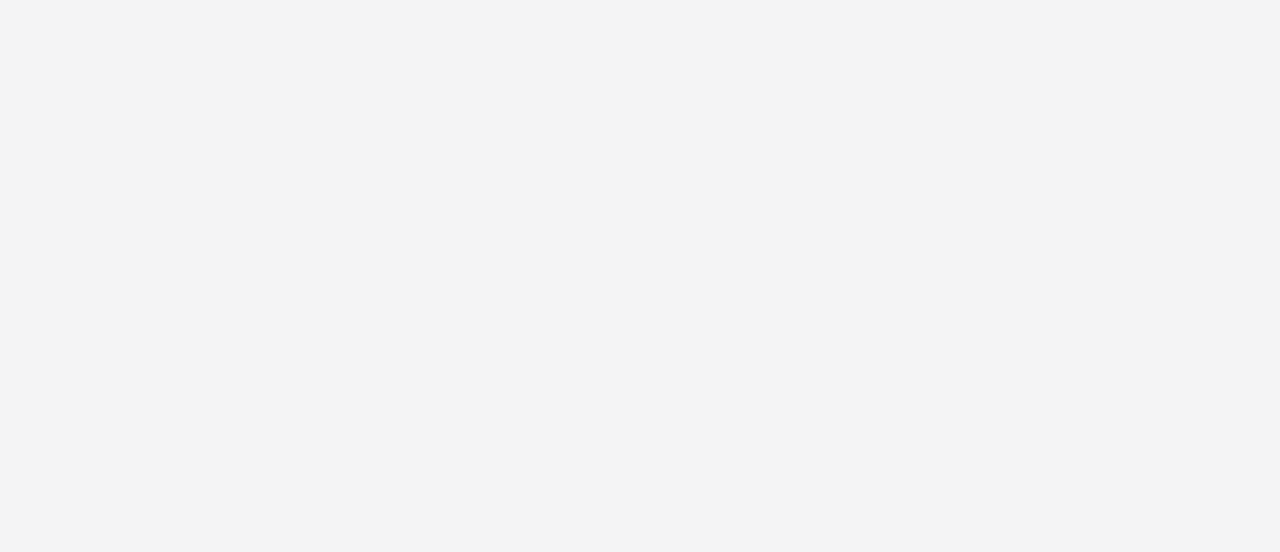
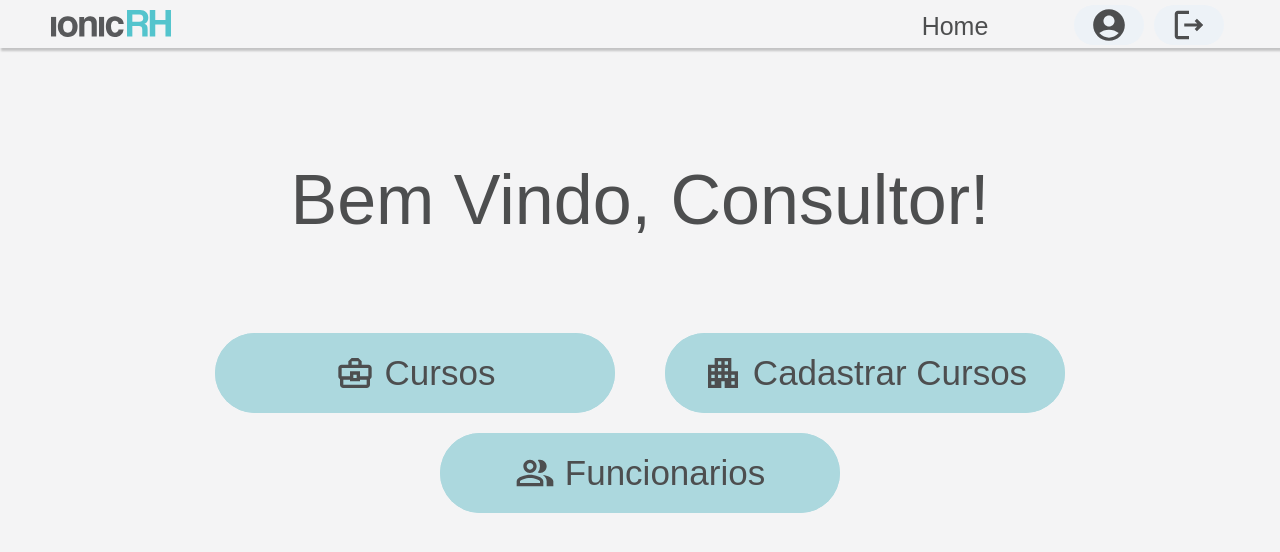
Before and after one commit to excalibur-coders/IONICRH, a React (Create React App) app in the folder ionic_rh_front/: page /Consultor_home in a window 1280 px wide. Before the commit this address had no page. Shown: the top 552 px of the page. Built offline with nearby package versions, Linux system fonts and the light colour scheme.

Commit message:
Consultor home criação

```diff
--- a/ionic_rh_front/src/components/Consultor_nav/index.tsx
+++ b/ionic_rh_front/src/components/Consultor_nav/index.tsx
@@ -14,16 +14,16 @@ function Consultor_nav() {
   const { signOut } = useContext(AuthContext);
   return (
     <S.Navbar>
-      <a href="/Colab_home">
+      <a href="/Consultor_home">
         <img src={logo} />
       </a>
       <S.Navlist>
         <ul className={`nav_menu ${isOpen && 'open'}`}>
           <li className="nav_item">
-            <a href="/Colab_home">Home</a>
+            <a href="/Consultor_home">Home</a>
           </li>
           <li className="nav_item0">
-            <a href="/Colab_user">Perfil</a>
+            <a href="/Consultor_user">Perfil</a>
           </li>
           <li className="nav_item0">
             <a href="">Sair</a>
@@ -44,7 +44,7 @@ function Consultor_nav() {
             as={MdAccountCircle}
             color={theme.colors.font}
             onClick={() => {
-              navigate('/Colab_user');
+              navigate('/Consultor_user');
             }}
           />
           <Button
--- a/ionic_rh_front/src/components/Consultor_nav/styles.ts
+++ b/ionic_rh_front/src/components/Consultor_nav/styles.ts
@@ -11,7 +11,7 @@ export const Navbar = styled.nav`
   box-shadow: 2px 2px 2px 1px rgba(0, 0, 0, 0.2);
   position: fixed;
   display: flex;
-  margin-top: 0;
+  top: 0px;
   justify-content: space-around;
 
   *::before {
--- /dev/null
+++ b/ionic_rh_front/src/pages/Consultor_Home/index.tsx
@@ -0,0 +1,71 @@
+import Consultor_nav from 'components/Consultor_nav';
+import * as React from 'react';
+import * as S from './styles';
+import {
+  MdOutlineBusinessCenter,
+  MdOutlinePeopleAlt,
+  MdOutlineApartment,
+  MdSchema,
+} from 'react-icons/md';
+import { Link } from 'react-router-dom';
+
+function Consultor_Home() {
+  return (
+    <>
+      <S.Container>
+        <header>
+          <Consultor_nav />
+        </header>
+        <main>
+          <div className="welcome">
+            <h1>Bem Vindo, Consultor!</h1>
+          </div>
+          <div className="listar">
+            <div className="botoes">
+              <div className="left">
+                <ul>
+                  <li>
+                    <a>
+                      <Link to={'/Consultor'}>
+                        <span className="icon">
+                          <MdOutlineBusinessCenter size="40px" />
+                        </span>
+                        <span className="tittle">Cursos</span>
+                      </Link>
+                    </a>
+                  </li>
+                  <li>
+                    <a>
+                      <Link to={'/Curso_cadastro'}>
+                        <span className="icon">
+                          <MdOutlineApartment size="40px" />
+                        </span>
+                        <span className="tittle">Cadastrar Cursos</span>
+                      </Link>
+                    </a>
+                  </li>
+                </ul>
+              </div>
+              <div className="right">
+                <ul>
+                  <li>
+                    <a>
+                      <Link to={'/Consultor_funcionarios'}>
+                        <span className="icon">
+                          <MdOutlinePeopleAlt size="40px" />
+                        </span>
+                        <span className="tittle">Funcionarios</span>
+                      </Link>
+                    </a>
+                  </li>
+                </ul>
+              </div>
+            </div>
+          </div>
+        </main>
+      </S.Container>
+    </>
+  );
+}
+
+export default Consultor_Home;
--- /dev/null
+++ b/ionic_rh_front/src/pages/Consultor_Home/styles.ts
@@ -0,0 +1,114 @@
+import styled from '@emotion/styled';
+import { Flex, Box } from '@chakra-ui/react';
+import { theme } from 'theme';
+
+export const Container = styled.div`
+  font-family: ${theme.fonts.body};
+  main {
+    margin-top: 3rem;
+    display: flex;
+    flex-direction: column;
+    justify-content: center;
+    align-items: center;
+    color: ${theme.colors.font};
+
+    .welcome {
+      display: flex;
+      padding-top: 100px;
+      flex-direction: column;
+      align-items: center;
+      justify-content: center;
+      text-align: center;
+      h1 {
+        font-size: 70px;
+      }
+      h2 {
+        font-size: 50px;
+      }
+    }
+
+    .listar {
+      margin-top: 35px;
+      display: flex;
+      flex-direction: column;
+      align-items: center;
+
+      a {
+        display: flex;
+        align-items: center;
+        font-size: 50px;
+        gap: 10px;
+      }
+
+      li {
+        list-style: none;
+      }
+
+      .botoes {
+        margin-top: 35px;
+        display: flex;
+        flex-direction: column;
+        align-items: center;
+        justify-content: center;
+
+        .left {
+          ul {
+            display: flex;
+            flex-direction: row;
+            gap: 50px;
+          }
+        }
+
+        a {
+          margin: 10px auto;
+          display: flex;
+          align-items: center;
+          justify-content: center;
+          width: 400px;
+          height: 5rem;
+          border-radius: 50px;
+          background: ${theme.colors.secundary};
+          font-size: 35px;
+        }
+
+        a:hover {
+          cursor: pointer;
+          width: 450px;
+          height: 6rem;
+          font-size: 40px;
+          background: ${theme.colors.primary};
+          transition: 0.35s ease-in-out;
+        }
+      }
+    }
+
+    @media (max-width: 768px) {
+      .welcome {
+        h1 {
+          font-size: 50px;
+        }
+        h2 {
+          font-size: 40px;
+        }
+      }
+
+      .listar {
+        a {
+          font-size: 40px;
+        }
+        .botoes {
+          gap: 0px;
+          flex-direction: column;
+          a {
+            width: 300px;
+            font-size: 25px;
+          }
+          a:hover {
+            width: 350px;
+            font-size: 30px;
+          }
+        }
+      }
+    }
+  }
+`;
--- a/ionic_rh_front/src/routes/index.tsx
+++ b/ionic_rh_front/src/routes/index.tsx
@@ -21,6 +21,7 @@ import Colab_user from 'pages/Colaborador_user';
 import Consultor from 'pages/Consultor_Tela';
 import Org from 'pages/Organograma';
 import Adm_Home from 'pages/ADM_Home';
+import Consultor_Home from 'pages/Consultor_Home';
 
 function Routes() {
   return (
@@ -46,6 +47,7 @@ function Routes() {
       <Route path="/Administrador" element={<Administrador />} />
       <Route path="/AdministradorEdit" element={<AdministradorEdit />} />
       <Route path="/Consultor" element={<Consultor />} />
+      <Route path="/Consultor_home" element={<Consultor_Home />} />
       {/* <Route path="/Organograma" element={<Org />} /> */}
       <Route path="/Organograma/:dep" element={<Org />} />
       <Route path="/Adm_home" element={<Adm_Home />} />
```
